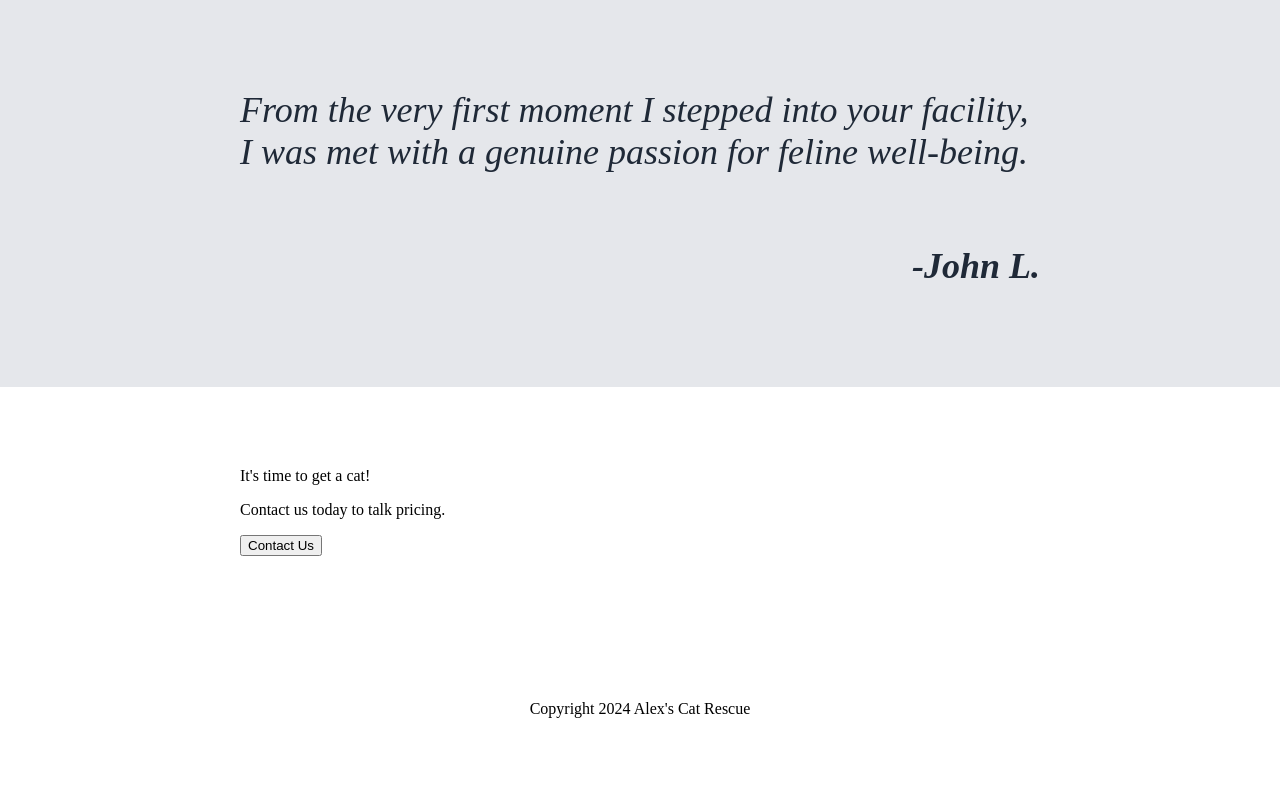
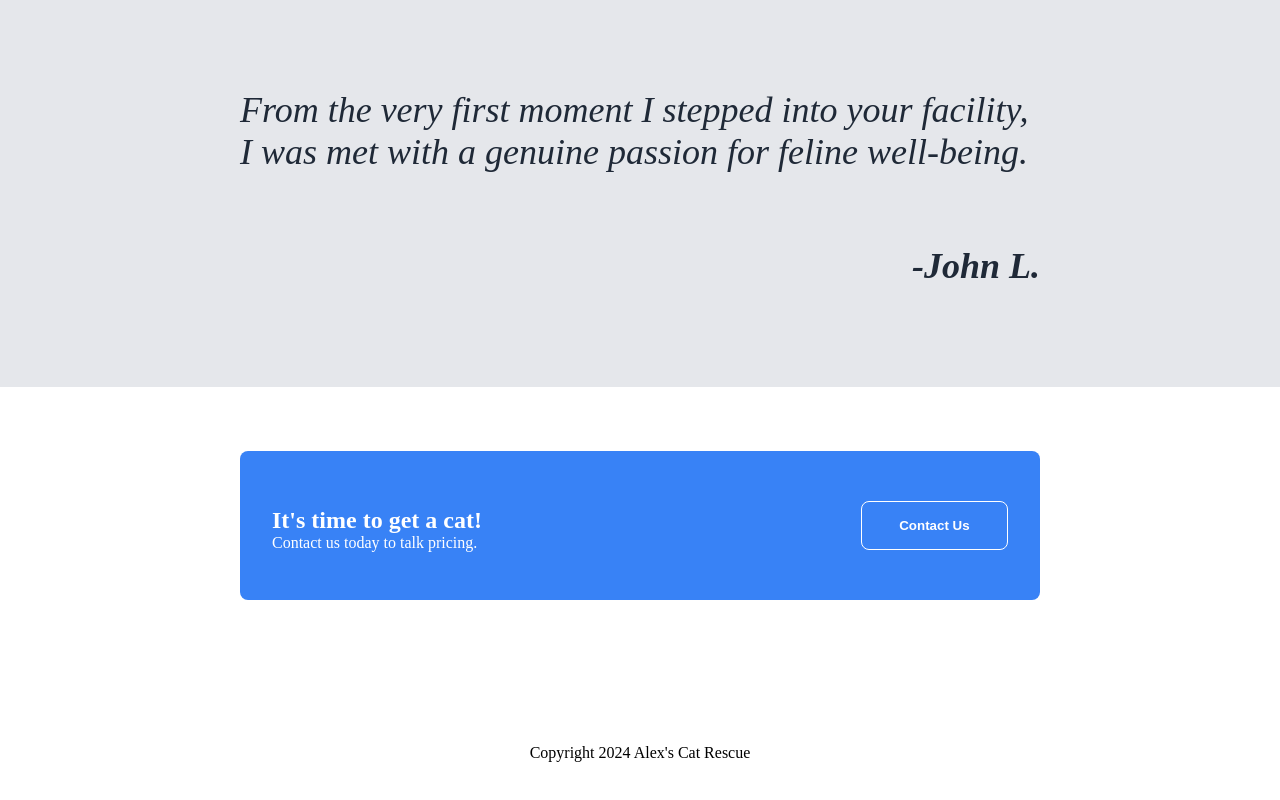
Before and after one commit to Helloimalex1223/landingPage, a plain HTML site: page index.html in a window 1280 px wide. Shown: the part 979-1779 px from the top of the page. Drawn offline with Linux system fonts and the light colour scheme.

Commit message:
Add styling to the CTA section

```diff
--- a/index.html
+++ b/index.html
@@ -73,8 +73,8 @@
         <div class="container">
             <div class="CTAWrapper">
                 <div class="CTAText">
-                    <p>It's time to get a cat!</p>
-                    <p>Contact us today to talk pricing.</p>
+                    <p class = "CTAHeading">It's time to get a cat!</p>
+                    <p class = "CTAP">Contact us today to talk pricing.</p>
                 </div>
                 <button>Contact Us</button>
             </div>
--- a/style.css
+++ b/style.css
@@ -196,3 +196,44 @@ header img
 }
 
 /* CTA Section */
+
+.CTAWrapper
+{
+    border-radius: .5rem;
+    background-color: var(--accent-color);
+    width: 100%;
+    padding: 2rem;
+    display: flex;
+    justify-content: space-between;
+    color: white;
+}
+
+.CTAHeading
+{
+    font-weight: 700;
+    font-size: 24px;
+    margin-bottom: 0;
+}
+
+.CTAText
+{
+    width: 90%;
+}
+
+.CTAP
+{
+    margin-top: 0;
+}
+
+.CTA button
+{
+    width: 20%;
+    flex-shrink: 0;
+    align-self: center;
+    padding: 1rem;
+    font-weight: 700;
+    border: 1px solid white;
+    border-radius: .5rem;
+    color: white;
+    background-color: #3882F6;
+}
```
